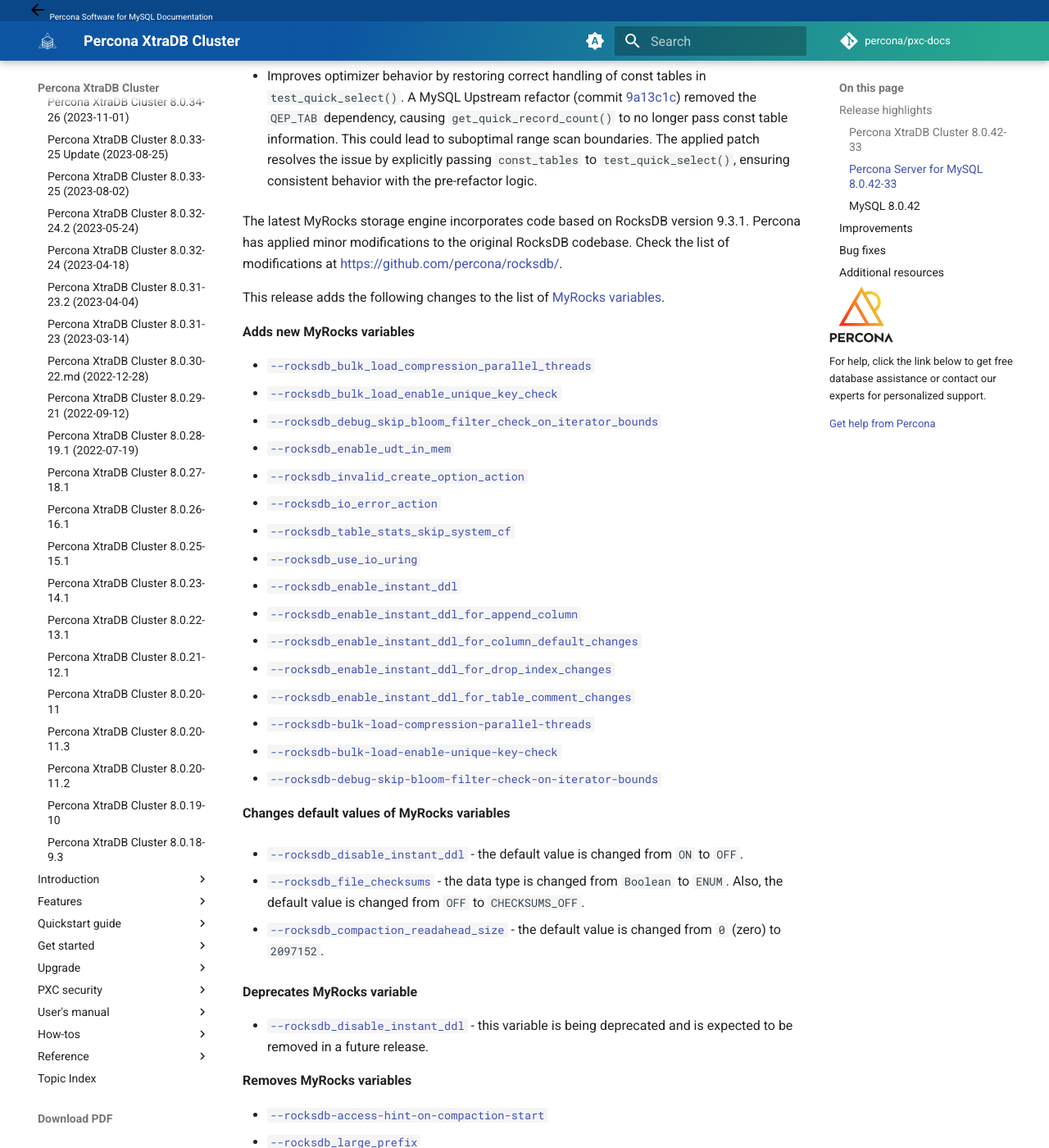
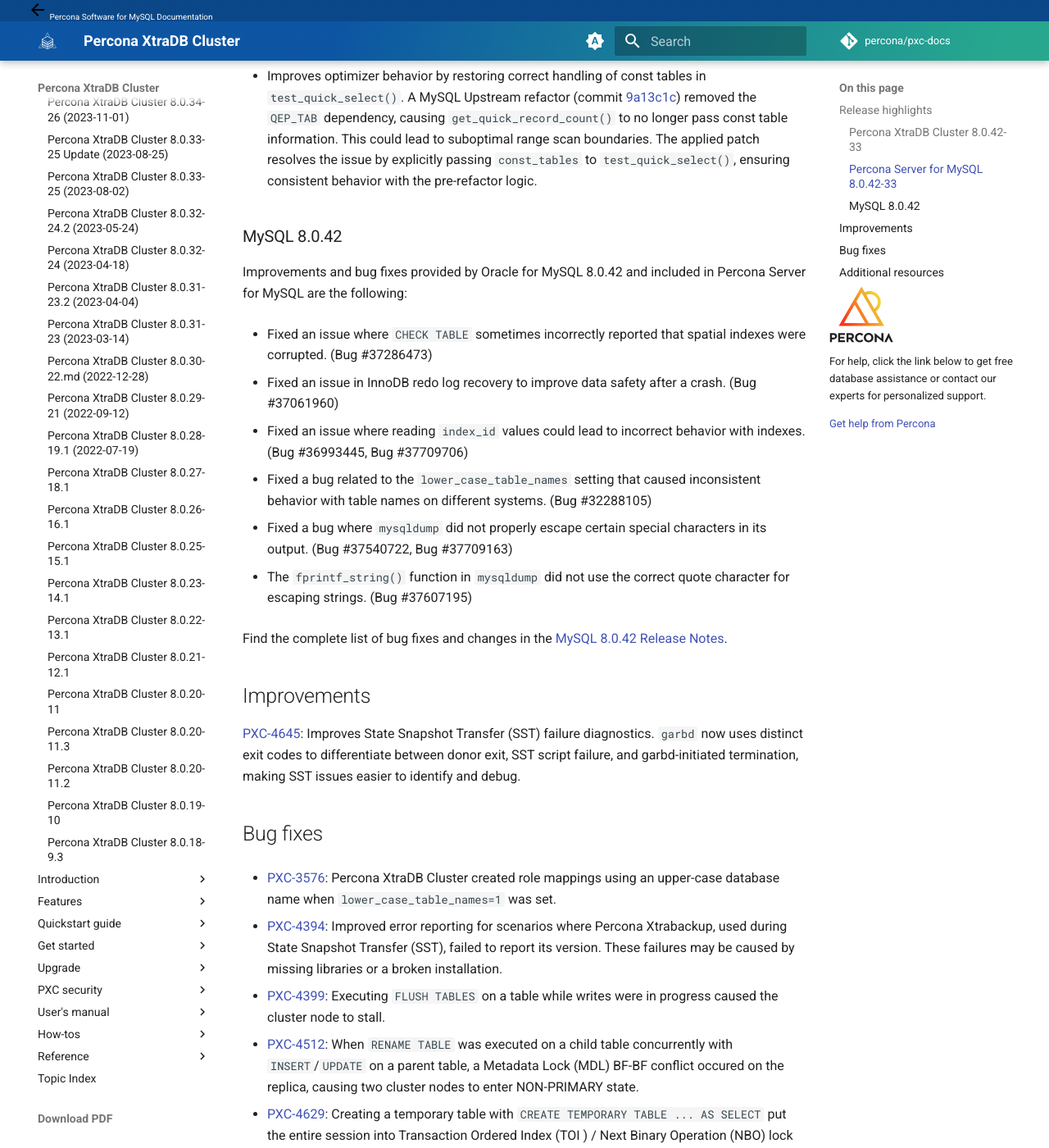
Before and after one commit to percona/pxc-docs, an MkDocs documentation site: the page built from docs/release-notes/8.0.42-33.md, in a window 1280 px wide and 1400 px high, scrolled down 787 px. Shown: the whole window at 82% size. Built offline with MkDocs 1.6.1 and Material for MkDocs 9.7.7, drawn with Linux system fonts in a browser that asks for light colours; nearby versions of some CDN libraries; comment, search, counter and statistics services are not loaded; the version menu is left out; some of the changed text lies outside the part shown.

Commit message:
Remove MyRocks info (PXC 8.0.42-33)
Update 8.0.42-33.md

```diff
--- a/docs/release-notes/8.0.42-33.md
+++ b/docs/release-notes/8.0.42-33.md
@@ -19,48 +19,6 @@
 * Updates the C++ level of the KMPI library to enhance error handling capabilities.
 
 * Improves optimizer behavior by restoring correct handling of const tables in `test_quick_select()`. A MySQL Upstream refactor (commit [9a13c1c](https://github.com/percona/percona-server/commit/9a13c1c6971f4bd56d143179ecfb34cca8ecc018)) removed the `QEP_TAB` dependency, causing `get_quick_record_count()` to no longer pass const table information. This could lead to suboptimal range scan boundaries. The applied patch resolves the issue by explicitly passing `const_tables` to `test_quick_select()`, ensuring consistent behavior with the pre-refactor logic.
-
-The latest MyRocks storage engine incorporates code based on RocksDB version 9.3.1. Percona has applied minor modifications to the original RocksDB codebase. Check the list of modifications at [https://github.com/percona/rocksdb/](https://github.com/percona/rocksdb/commit/2864cd95ca72bc4a2e93fe461dbd980f8e2357be).
-
-This release adds the following changes to the list of [MyRocks variables](https://docs.percona.com/percona-server/8.0/variables.html).
-
-**Adds new MyRocks variables**
-
-* [`--rocksdb_bulk_load_compression_parallel_threads`](https://docs.percona.com/percona-server/8.0/variables.html#rocksdb_bulk_load_compression_parallel_threads)
-* [`--rocksdb_bulk_load_enable_unique_key_check`](https://docs.percona.com/percona-server/8.0/variables.html#rocksdb_bulk_load_enable_unique_key_check)
-* [`--rocksdb_debug_skip_bloom_filter_check_on_iterator_bounds`](https://docs.percona.com/percona-server/8.0/variables.html#rocksdb_debug_skip_bloom_filter_check_on_iterator_bounds)
-* [`--rocksdb_enable_udt_in_mem`](https://docs.percona.com/percona-server/8.0/variables.html#rocksdb_enable_udt_in_mem)
-* [`--rocksdb_invalid_create_option_action`](https://docs.percona.com/percona-server/8.0/variables.html#rocksdb_invalid_create_option_action)
-* [`--rocksdb_io_error_action`](https://docs.percona.com/percona-server/8.0/variables.html#rocksdb_io_error_action)
-* [`--rocksdb_table_stats_skip_system_cf`](https://docs.percona.com/percona-server/8.0/variables.html#rocksdb_table_stats_skip_system_cf)
-* [`--rocksdb_use_io_uring`](https://docs.percona.com/percona-server/8.0/variables.html#rocksdb_use_io_uring)
-* [`--rocksdb_enable_instant_ddl`](https://docs.percona.com/percona-server/8.0/variables.html#rocksdb_enable_instant_ddl)
-* [`--rocksdb_enable_instant_ddl_for_append_column`](https://docs.percona.com/percona-server/8.0/variables.html#rocksdb_enable_instant_ddl_for_append_column)
-* [`--rocksdb_enable_instant_ddl_for_column_default_changes`](https://docs.percona.com/percona-server/8.0/variables.html#rocksdb_enable_instant_ddl_for_column_default_changes)
-* [`--rocksdb_enable_instant_ddl_for_drop_index_changes`](https://docs.percona.com/percona-server/8.0/variables.html#rocksdb_enable_instant_ddl_for_drop_index_changes)
-* [`--rocksdb_enable_instant_ddl_for_table_comment_changes`](https://docs.percona.com/percona-server/8.0/variables.html#rocksdb_enable_instant_ddl_for_table_comment_changes)
-* [`--rocksdb-bulk-load-compression-parallel-threads`](https://docs.percona.com/percona-server/8.0/variables.html#rocksdb_bulk_load_compression_parallel_threads)
-* [`--rocksdb-bulk-load-enable-unique-key-check`](https://docs.percona.com/percona-server/8.0/variables.html#rocksdb_bulk_load_enable_unique_key_check)
-* [`--rocksdb-debug-skip-bloom-filter-check-on-iterator-bounds`](https://docs.percona.com/percona-server/8.0/variables.html#rocksdb_debug_skip_bloom_filter_check_on_iterator_bounds)
-
-**Changes default values of MyRocks variables**
-
-* [`--rocksdb_disable_instant_ddl`](https://docs.percona.com/percona-server/8.0/variables.html#rocksdb_disable_instant_ddl) - the default value is changed from `ON` to `OFF`.
-
-* [`--rocksdb_file_checksums`](https://docs.percona.com/percona-server/8.0/variables.html#rocksdb_file_checksums) - the data type is changed from `Boolean` to `ENUM`. Also, the default value is changed from `OFF` to `CHECKSUMS_OFF`.
-
-* [`--rocksdb_compaction_readahead_size`](https://docs.percona.com/percona-server/8.0/variables.html#rocksdb_compaction_readahead_size) - the default value is changed from `0` (zero) to `2097152`.
-
-**Deprecates MyRocks variable**
-
-* [`--rocksdb_disable_instant_ddl`](https://docs.percona.com/percona-server/8.0/variables.html#rocksdb_disable_instant_ddl) - this variable is being deprecated and is expected to be removed in a future release.
-
-**Removes MyRocks variables**
-
-* [`--rocksdb-access-hint-on-compaction-start`](https://docs.percona.com/percona-server/8.0/variables.html#rocksdb_access_hint_on_compaction_start)
-* [`--rocksdb_large_prefix`](https://docs.percona.com/percona-server/8.0/variables.html#rocksdb_large_prefix)
-* [`--rocksdb_strict_collation_check`](https://docs.percona.com/percona-server/8.0/variables.html#rocksdb_strict_collation_check)
-* [`--rocksdb_strict_collation_exceptions`](https://docs.percona.com/percona-server/8.0/variables.html#rocksdb_strict_collation_exceptions)
 
 ### MySQL 8.0.42
 
```
